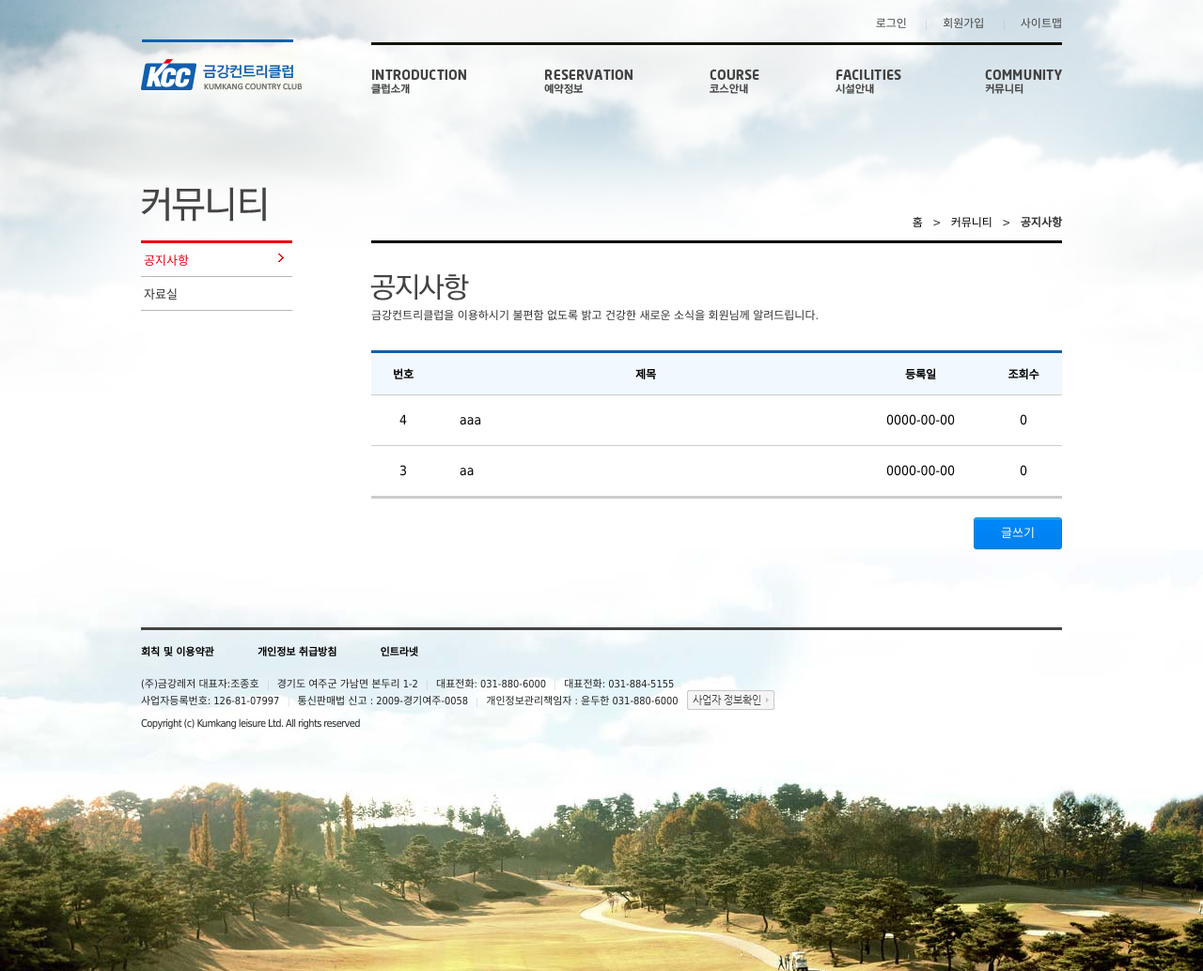
After one commit to dlvmwpr/htdocs, a PHP site: page /kcc/board.php in a window 1280 px wide. The commit adds this page. Shown: the whole page at 94% size. Run offline with PHP 8.4, Linux system fonts and the light colour scheme; data comes from the database, SQL or seed files in the repository; both versions use the stored data as it was after the commit; some web fonts are replaced.

Commit message:
KCC BOARD

```diff
--- /dev/null
+++ b/kcc/board.php
@@ -0,0 +1,192 @@
+<!DOCTYPE html>
+<html lang="ko">
+<head>
+<meta charset="utf-8">
+<meta name="viewport" content="width=device-width, initial-scale=1.0,minimum-scale=1.0,maximum-scale=1.0">
+<title>KCC 금강컨트리클럽</title>
+<link rel="stylesheet" type="text/css" href="css/kcc_style.css" />
+<script type="text/javascript" src="js/jquery/jquery-1.8.0.min.js"></script>
+<script type="text/javascript" src="js/main_common.js"></script>
+<script type="text/javascript">
+	//jquery onload
+	$(function(){
+		//Html parsing 이 다 된 후 호출되는 영역.
+	  $(".lnb li a").mouseover(function(){
+	  	$(".lnb li a.selected").removeClass("selected");
+	  	$(this).addClass("selected");
+	  });
+	});
+</script>
+</head>
+<body>
+<!-- skip nav -->
+<ul id="skip">
+<li><a href="#gnb" tabindex="0">주메뉴 바로가기</a></li>
+<li><a href="#content">본문 바로가기</a></li>
+</ul>
+<!-- //skip nav -->
+<div id="wrap" class="sub_bg">
+	<!-- header -->
+	<div id="header">
+            <h1 class="logo">
+                <a href="index.php" class="sp_com kcc">
+                    <strong class="blind">KCC 금강컨트리클럽</strong>
+                </a>
+            </h1>
+            <div id="site_gnb">
+                <ul class="gnb_menu">
+                <li><a href="#">로그인</a></li>
+                <li><a href="sub3.php">회원가입</a></li>
+                <li><a href="#">사이트맵</a></li>
+                </ul>
+                <a class="m_gnb_ico"></a>
+            </div>
+            <div id="site_menu">
+                    <h2>
+                        <a class="m_menu_ico"><span class="blind">사이트메뉴</span></a>
+                    </h2>
+                    <!--해당메뉴 li class에 selected 추가-->
+                    <div class="menu_lst_wrap">
+                            <ul class="site_menu_lst">
+                                    <li class="menu1">
+                                        <a href="#" class="sp_com site_menu1">Introduction 클럽소개</a>
+                                        <ul class="site_sub_menu">
+                                        <li><a href="#" class="sp_com site_menu1_1">클럽소개</a></li>
+                                        <li><a href="#" class="sp_com site_menu1_2">연혁</a></li>
+                                        <li><a href="#" class="sp_com site_menu1_3">이용안내</a></li>
+                                        <li><a href="#" class="sp_com site_menu1_4">관계사 소개</a></li>
+                                        <li><a href="#" class="sp_com site_menu1_5">오시는 길</a></li>
+                                        <li><a href="#" class="sp_com site_menu1_6">CONTACT US</a></li>
+                                        </ul>
+                                    </li>
+                                    <li class="menu2">
+                                        <a href="#" class="sp_com site_menu2">RESERVATION 예약정보</a>
+                                        <ul class="site_sub_menu">
+                                        <li><a href="#" class="sp_com site_menu2_1">예약관리</a></li>
+                                        <li><a href="#" class="sp_com site_menu2_2">조인관리</a></li>
+                                        <li><a href="#" class="sp_com site_menu2_3">이용내역</a></li>
+                                        <li><a href="#" class="sp_com site_menu2_4">위약정보</a></li>
+                                        </ul>
+                                    </li>
+                                    <li class="menu3">
+                                        <a href="#" class="sp_com site_menu3">COURCE 코스안내</a>
+                                        <ul class="site_sub_menu">
+                                        <li><a href="#" class="sp_com site_menu3_1">코스소개</a></li>
+                                        <li><a href="#" class="sp_com site_menu3_2">서코스</a></li>
+                                        <li><a href="#" class="sp_com site_menu3_3">동코스</a></li>
+                                        <li><a href="#" class="sp_com site_menu3_4">남코스</a></li>
+                                        <li><a href="#" class="sp_com site_menu3_5">코스 갤러리</a></li>
+                                        </ul>
+                                    </li>
+                                    <li class="menu4">
+                                        <a href="#" class="sp_com site_menu4">FACILITIES 시설안내</a>
+                                        <ul class="site_sub_menu">
+                                        <li><a href="#" class="sp_com site_menu4_1">클럽하우스</a></li>
+                                        <li><a href="#" class="sp_com site_menu4_2">특선메뉴</a></li>
+                                        <li><a href="#" class="sp_com site_menu4_3">그늘집</a></li>
+                                        <li><a href="#" class="sp_com site_menu4_4">락커룸</a></li>
+                                        <li><a href="#" class="sp_com site_menu4_5">프로샵</a></li>
+                                        </ul>
+                                    </li>
+                                    <li class="menu5">
+                                        <a href="#" class="sp_com site_menu5">COMMUNITY 커뮤니티</a>
+                                        <ul class="site_sub_menu">
+                                        <li><a href="#" class="sp_com site_menu5_1">공지사항</a></li>
+                                        <li><a href="#" class="sp_com site_menu5_2">자료실</a></li>
+                                        <li><a href="#" class="sp_com site_menu5_3">Joinroom</a></li>
+                                        </ul>
+                                    </li>
+                            </ul>
+                        <div class="close_box close_box2">
+                            <a href="#" class="btn_close"><span class="blind">메뉴 닫기</span></a>
+                        </div>
+                    </div>
+            </div>
+        </div>
+	<!-- //header -->
+
+	<hr>
+
+	<!-- container -->
+	<div id="container">
+		<div id="content">
+				<div class="sub_con">
+				<div class="left_con">
+                                    <h2 class="nav_tit"><span class="sp_subtit com_tit">커뮤니티</span></h2>
+					<ul class="lnb">
+                                        <li><a href="#" class="selected_hard">공지사항<span class="sp_sub select_ico"></span></a></li>
+					<li><a href="#">자료실<span class="sp_sub select_ico"></span></a></li>
+					</ul>
+				</div>
+				<div class="right_con">
+					<p class="pg_nav">
+						<a href="#">홈</a>
+						<span>&gt;</span>
+						<a href="#">커뮤니티</a>
+						<span>&gt;</span>
+						<strong>공지사항</strong>
+					</p>
+					<div class="join_wrap">
+						<h2 class="sp_subtit stit_notice">커뮤니티</h2>
+						<p class="join_txt">금강컨트리클럽을 이용하시기 불편함 없도록 밝고 건강한 새로운 소식을 회원님께 알려드립니다.</p>
+					</div>
+					<div class="article_box">
+                                            <table class="not_tb">
+                                                <caption> <span class="blind">공지사항 안내</span></caption>
+                                                <colgroup><col style="width:68px"><col><col style="width:137px"><col style="width:82px"></colgroup>
+                                                <thead>
+                                                    <tr> <th> 번호 </th> <th> 제목 </th> <th> 등록일 </th> <th> 조회수 </th>
+                                                </thead>
+                                                <tbody>
+                                                    <?php
+                                                        include "dbCon.php";
+                                                        $sql = "SELECT * FROM board order by idx DESC";
+                                                        $stmt = $pdo->prepare($sql);
+                                                        $stmt->execute();
+                                                        foreach ($stmt as $row) {
+                                                            $idx = $row['idx'];
+                                                            $subject = $row['subject'];
+                                                            $date = $row['date'];
+                                                            $hits = $row['hits'];
+                                                            echo "<tr><td>$idx</td><td class='con'><div class='in'><a href='view.php?idx=$idx'>$subject</a></div></td><td>$date</td><td>$hits</td></tr>";
+                                                        }
+                                                    ?>
+                                                </tbody>
+                                            </table>
+                                            <div class='wrapBtnwrite'>
+                                                <a href="write.php" class="sp_coms btn_write">글쓰기</a>
+
+                                            </div>
+					</div>
+				</div>
+                        </div>
+		</div>
+	</div>
+	<!-- //container -->
+	<hr>
+
+	<!-- footer -->
+	<div id="footer">
+		<div class="f_inner">
+			<p class="policy_sub">
+				<a href="#">회칙 및 이용약관</a>
+				<a href="#">개인정보 취급방침</a>
+				<a href="#">인트라넷</a>
+			</p>
+			<div class="site_info">
+				<p class="none_style">(주)금강레저 대표자:조종호</p>
+				<p>경기도 여주군 가남면 본두리 1-2</p>
+				<p>대표전화: 031-880-6000</p>
+				<p>대표전화: 031-884-5155</p><br>
+				<p class="none_style">사업자등록번호: 126-81-07997</p>
+				<p>통신판매법 신고 : 2009-경기여주-0058</p>
+				<p>개인정보관리책임자 : 윤두한 031-880-6000</p>
+				<p><a href="#" class="licenseInfo sp_main">사업자 정보확인</a></p>
+			</div>
+			<address>Copyright (c) Kumkang leisure Ltd.  All rights reserved</address>
+		</div>
+	</div>
+	<!-- //footer -->
+</div>
+</body>
+</html>
--- a/kcc/css/kcc.css
+++ b/kcc/css/kcc.css
@@ -65,3 +65,4 @@ a{text-decoration:none; border:1px solid #acacac; color: black;}
 .selectbox {float:left;}
 #lineMarry {display:none;}
 .showLine {display:table-row;}
+.tb_view { width:100%; }
--- a/kcc/css/kcc_style.css
+++ b/kcc/css/kcc_style.css
@@ -21,7 +21,7 @@ button::-moz-focus-inner{padding:0;border:0}
 address,caption,em{font-style:normal}
 .enter_area caption { display:none; font-style: normal; }
 a{color:#000;text-decoration:none;cursor:pointer}
-a:focus,a:active,a:hover{color:#000;text-decoration:underline}
+a:focus,a:active,a:hover{text-decoration:none;}
 table{border:0;border-collapse:collapse;border-spacing:0;table-layout:fixed}
 hr,caption,thead{display:none}
 p{color:#333}
@@ -34,7 +34,6 @@ p{color:#333}
 .sp_com{display:block;height:26px;background:url(../img/sp_common.png) no-repeat;text-indent:-9999px}
 .sp_main{display:block;overflow:hidden;background:url(../img/sp_main.png) no-repeat;text-indent:-9999px}
 .sp_bg{display:block;background:url(../img/sp_bg.png) no-repeat}
-.sp_sub{display:inline-block;overflow:hidden;background:url(../img/sp_sub.png) no-repeat;text-indent:-9999px}
 .sp_sub{display:inline-block;overflow:hidden;background:url(../img/sp_sub.png) no-repeat;text-indent:-9999px}
 .sp_ly{background:url(../img/sp_layer2.png) no-repeat}
 .sp_subtit, .sp_dot { display: inline-block; overflow:hidden; width:auto; height:10px; background:url(../img/sp_subtit.png) no-repeat; font-size:0; line-height: 999px; vertical-align: top;  }
@@ -411,3 +410,23 @@ tr { display: table-row; vertical-align: inherit; border-color: inherit; }
 .not_tb th { padding: 13px 0 14px; background: #f2f8ff; }
 .not_tb td.con { text-align: left; }
 .not_tb td.con .in { padding-left: 26px; }
+.hits { text-align: right !important; width:100px; }
+.not_view {  width: 100%; font-size:14px; margin-top: 30px; border-top: 3px solid #115fad; border-bottom: 3px solid #ccc; table-layout: fixed; }
+.not_view th { padding: 13px 22px 14px 12px; text-align: left; background: #f2f8ff; }
+.not_view td { padding: 30px 12px; font-size:13px; color:#333; border-top: 1px solid #ccc; text-align: left; }
+
+.sp_coms { display: inline-block; overflow: hidden; width: auto; height: 10px; background: url('../img/sp_com_sub.png') no-repeat; font-size: 0; line-height: 999px; vertical-align: top; }
+.btn_view { width: 94px; height: 34px; background-position: 0 -171px; font-size: 13px; color: #333; line-height: 34px; text-align: center; }
+.wrapBtnview { padding-top: 20px; text-align: right; }
+.wrapBtnwrite { padding-top: 20px; text-align: right; }
+.btn_write { width: 94px; height: 34px; background-position: 0 -209px; font-size: 13px; color: #333; line-height: 34px; text-align: center; color: #fff; }
+
+.not_wrt {  width: 100%; font-size:14px; margin-top: 30px; border-top: 3px solid #115fad; border-bottom: 3px solid #ccc; table-layout: fixed; }
+.not_wrt th { padding: 7px 0 7px 0; background: #f2f8ff; }
+.not_wrt td { padding: 7px 7px; font-size:13px; color:#333; border-top: 1px solid #ccc; text-align: left; }
+.wsubject{ width:96%; }
+.w70 {width:70px;}
+.tb_smallinp { width: 25px; }
+.tb_biginp { width: 170px; }
+.write_caption { width: 40px; text-align: center; }
+.write_content { width:98.4%; height:500px; resize:none; float:left; overflow-y:scroll; overflow-x:no-content; padding:7px 7px; border:1px solid #cccccf; background:#ffffff;}
```
Also changed, not shown: kcc/delete.php (added, +9 -0 lines), kcc/kcc.sql (+8 -41 lines), kcc/post_board.php (added, +20 -0 lines), kcc/view.php (added, +192 -0 lines), kcc/write.php (renamed from kcc/notice.php, +14 -20 lines), nbproject/private/private.xml (+1 -9 lines), kcc/img/sp_com_sub.png (added), 1 other file.
